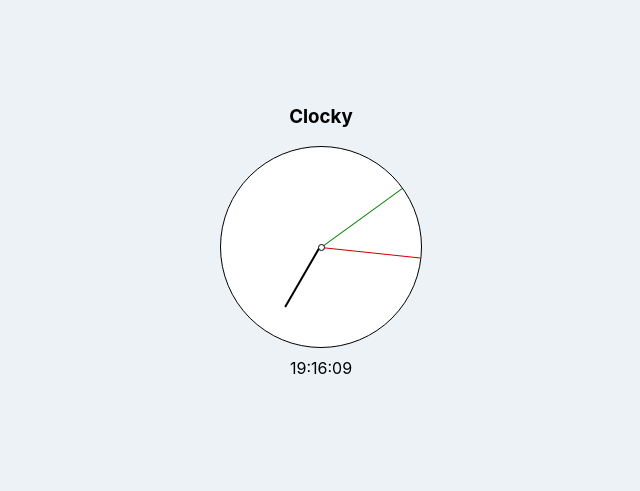
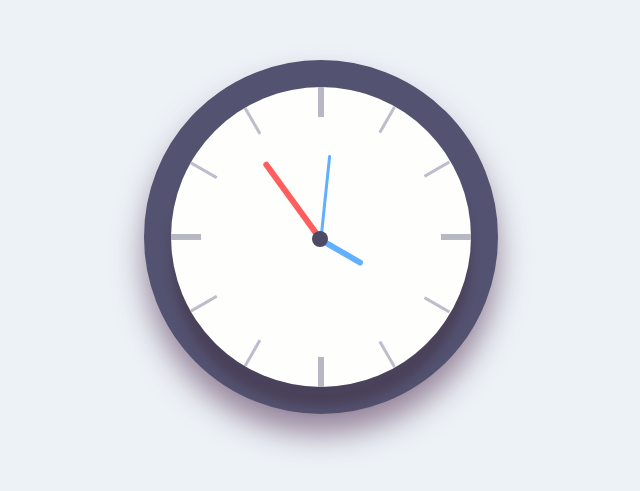
Before and after one commit to Joachimzeelmaekers/workshop-react, a React (Create React App) app: page / in a window 1280 px wide. Shown: the part 163-654 px from the top of the page, without its empty margins (319-959 px from the left). Built offline with nearby package versions, Linux system fonts and the light colour scheme.

Commit message:
New clock styling

```diff
--- a/src/components/Clock.jsx
+++ b/src/components/Clock.jsx
@@ -1,7 +1,6 @@
 import React, {useState, useEffect, useRef} from 'react'
 
 const Clock = () => {
-  const title = 'Clocky'
   const [currentTime, setCurrentTime] = useState(new Date())
   const clockRef = useRef()
 
@@ -37,16 +36,17 @@ const Clock = () => {
   }
 
   return (
-    <div className={'clock'}>
-      <h3>{title}</h3>
-      <div className={'analog-clock'}>
-        <div className={'clock-circle'}></div>
-        <div className={'dial seconds'} style={secondsStyle} />
-        <div className={'dial minutes'} style={minutesStyle} />
-        <div className={'dial hours'} style={hoursStyle} />
-      </div>
-      <div className={'digital-clock'}>
-        {hours}:{padNumbers(minutes)}:{padNumbers(seconds)}
+    <div className="clock">
+      <div className="outer-clock-face">
+        <div className="marking marking-one"></div>
+        <div className="marking marking-two"></div>
+        <div className="marking marking-three"></div>
+        <div className="marking marking-four"></div>
+        <div className="inner-clock-face">
+          <div className="hand hour-hand" style={hoursStyle}></div>
+          <div className="hand min-hand" style={minutesStyle}></div>
+          <div className="hand second-hand" style={secondsStyle}></div>
+        </div>
       </div>
     </div>
   )
--- a/src/styles/app.scss
+++ b/src/styles/app.scss
@@ -9,70 +9,155 @@ $hour-dial-top-height: 30px;
 
 body,
 #root {
-  background-color: #edf2f7;
   height: 100vh;
   width: 100vw;
+  background-color: #edf2f7;
+  font-size: 10px;
+  text-align: center;
 }
 .App {
   height: 100%;
   display: flex;
   align-items: center;
 }
+html {
+  font-size: 10px;
+}
+
+body {
+  margin: 0;
+  font-size: 2rem;
+  display: flex;
+  flex: 1;
+  min-height: 100vh;
+  align-items: center;
+}
 
 .clock {
-  margin: 0 auto;
-  width: 120px;
-  text-align: center;
-  display: flex;
-  flex-direction: column;
-  align-items: center;
-  border-radius: 5px;
+  width: 30rem;
+  height: 30rem;
+  border: 7px solid #545271;
+  border-radius: 50%;
+  margin: 50px auto;
   position: relative;
+  padding: 2rem;
+  -webkit-box-shadow: 0 20px 30px rgba(104, 75, 106, 0.65);
+  -moz-box-shadow: 0 20px 30px rgba(104, 75, 106, 0.65);
+  box-shadow: 0 20px 30px rgba(104, 75, 106, 0.65);
+  background: #545271;
+}
 
-  .digital-clock {
-    padding: 10px;
-  }
+.outer-clock-face {
+  position: relative;
+  width: 100%;
+  height: 100%;
+  border-radius: 100%;
+  background: #fefefc;
+  -webkit-box-shadow: 0 20px 10px rgba(62, 47, 63, 0.45);
+  -moz-box-shadow: 0 20px 10px rgba(62, 47, 63, 0.45);
+  box-shadow: 0 20px 10px rgba(62, 47, 63, 0.45);
+  overflow: hidden;
+}
 
-  .analog-clock {
-    width: $clock-size;
-    height: $clock-size;
-    border: solid 1px $border-color;
-    border-radius: 50%;
-    position: relative;
-    background: $white;
+.outer-clock-face::after {
+  -webkit-transform: rotate(90deg);
+  -moz-transform: rotate(90deg);
+  transform: rotate(90deg);
+}
 
-    .dial {
-      position: absolute;
-      left: 50%;
-      width: $sec-dial-length;
-      height: $sec-dial-length;
-      transform-origin: bottom left;
+.outer-clock-face::before,
+.outer-clock-face::after,
+.outer-clock-face .marking {
+  content: '';
+  position: absolute;
+  width: 6px;
+  height: 100%;
+  background: #b8b8c5;
+  z-index: 0;
+  left: 49%;
+}
 
-      &.seconds {
-        border-left: solid 1px green;
-      }
-      &.minutes {
-        border-left: solid 1px #cc0000;
-      }
-      &.hours {
-        width: $hour-dial-length;
-        height: $hour-dial-length;
-        top: $hour-dial-top-height;
-        border-left: solid 2px $border-color;
-      }
-    }
+.outer-clock-face .marking {
+  background: #bdbdcb;
+  width: 3px;
+}
 
-    .clock-circle {
-      content: '';
-      z-index: 1;
-      background: white;
-      border: 1px solid black;
-      border-radius: 50%;
-      width: 5px;
-      height: 5px;
-      position: absolute;
-      top: calc(50% - 3px);
-      left: calc(50% - 3px);
-    }
-  }
+.outer-clock-face .marking.marking-one {
+  -webkit-transform: rotate(30deg);
+  -moz-transform: rotate(30deg);
+  transform: rotate(30deg);
 }
+
+.outer-clock-face .marking.marking-two {
+  -webkit-transform: rotate(60deg);
+  -moz-transform: rotate(60deg);
+  transform: rotate(60deg);
+}
+
+.outer-clock-face .marking.marking-three {
+  -webkit-transform: rotate(120deg);
+  -moz-transform: rotate(120deg);
+  transform: rotate(120deg);
+}
+
+.outer-clock-face .marking.marking-four {
+  -webkit-transform: rotate(150deg);
+  -moz-transform: rotate(150deg);
+  transform: rotate(150deg);
+}
+
+.inner-clock-face {
+  position: absolute;
+  top: 10%;
+  left: 10%;
+  width: 80%;
+  height: 80%;
+  background: #fefefc;
+  -webkit-border-radius: 100%;
+  -moz-border-radius: 100%;
+  border-radius: 100%;
+  z-index: 1;
+}
+
+.inner-clock-face::before {
+  content: '';
+  position: absolute;
+  top: 50%;
+  left: 50%;
+  width: 16px;
+  height: 16px;
+  border-radius: 18px;
+  margin-left: -9px;
+  margin-top: -6px;
+  background: #4d4b63;
+  z-index: 11;
+}
+
+.hand {
+  width: 50%;
+  right: 50%;
+  height: 6px;
+  background: #61afff;
+  position: absolute;
+  top: 50%;
+  border-radius: 6px;
+  transform-origin: 100%;
+  transform: rotate(90deg);
+  transition-timing-function: cubic-bezier(0.1, 2.7, 0.58, 1);
+}
+
+.hand.hour-hand {
+  width: 20%;
+  z-index: 3;
+}
+
+.hand.min-hand {
+  height: 3px;
+  z-index: 10;
+  width: 35%;
+}
+
+.hand.second-hand {
+  background: #ff5e5e;
+  width: 40%;
+}
```
Also changed, not shown: src/components/Stopwatch.jsx (added).
